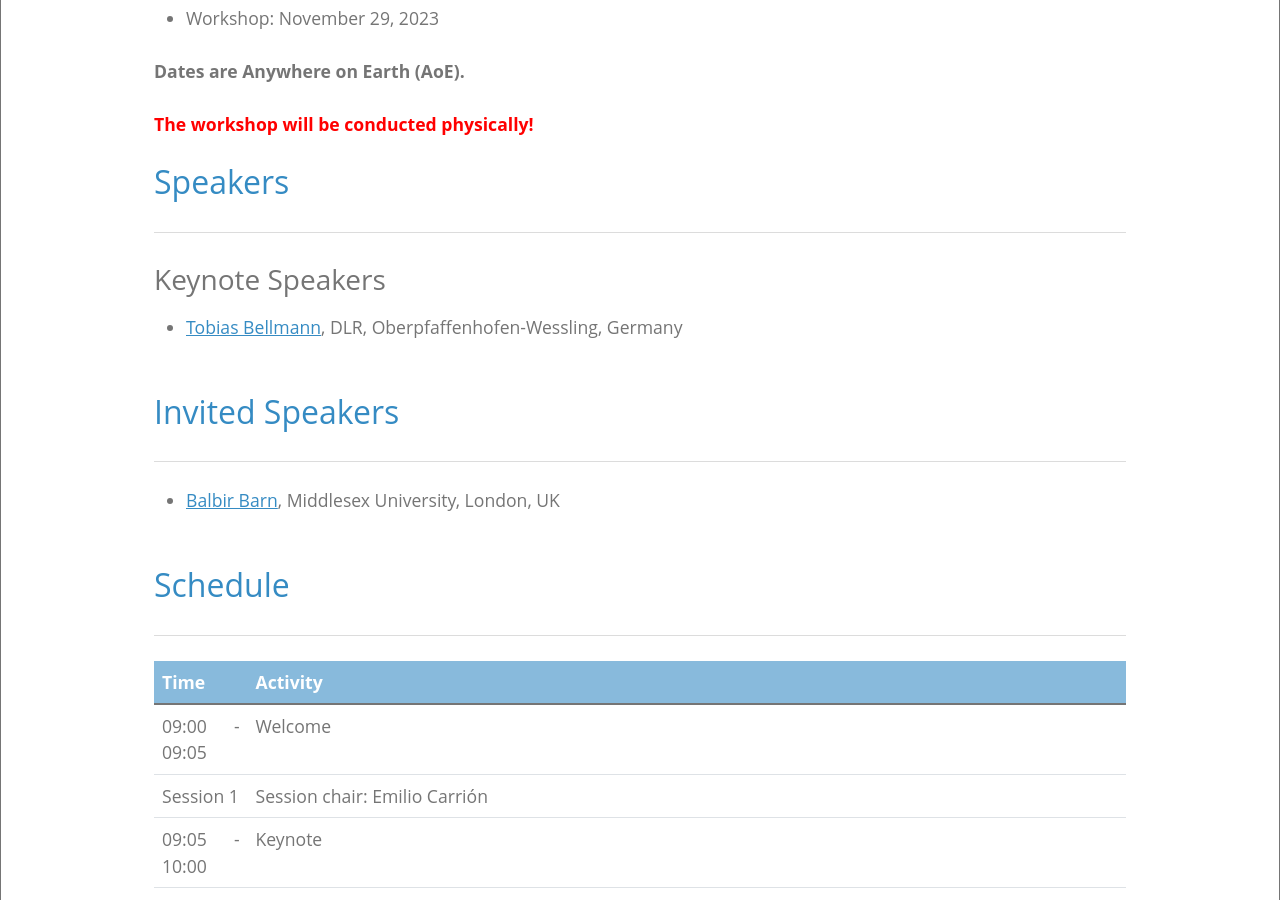
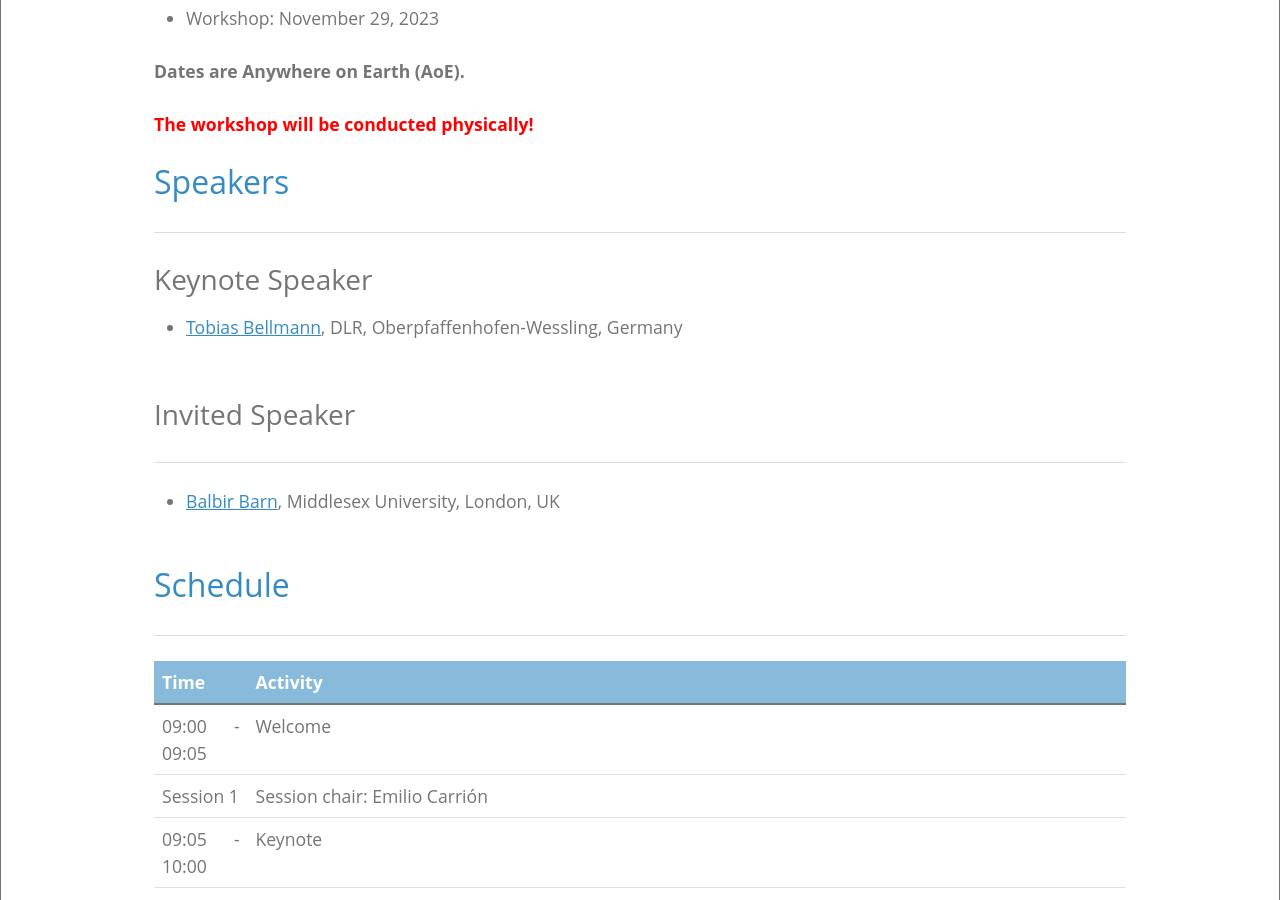
Before and after one commit to thedude81/dtworkshop, a Jekyll site: the page built from index.html, in a window 1280 px wide and 900 px high, scrolled down 2593 px. Built offline with Jekyll 4.4.1, drawn with Linux system fonts in a browser that asks for light colours.

Commit message:
Update index.html

```diff
--- a/index.html
+++ b/index.html
@@ -92,13 +92,13 @@ has_children: true
 
       <h2 id="speakers">Speakers</h2>
       <hr>
-      <h3 id="keynote-speakers">Keynote Speakers</h3>
+      <h3 id="keynote-speakers">Keynote Speaker</h3>
       <ul>
         <li><a href="https://www.researchgate.net/profile/Tobias-Bellmann">Tobias Bellmann</a>, DLR, Oberpfaffenhofen-Wessling, Germany</li>
       </ul>
       <br>
 
-      <h2 id="invited-speakers">Invited Speakers</h2>
+      <h3 id="invited-speakers">Invited Speaker</h3>
       <hr>
       <ul>
         <li><a href="https://www.mdx.ac.uk/about-us/our-people/staff-directory/profile/barn-balbir">Balbir Barn</a>, Middlesex University, London, UK</li>
```
